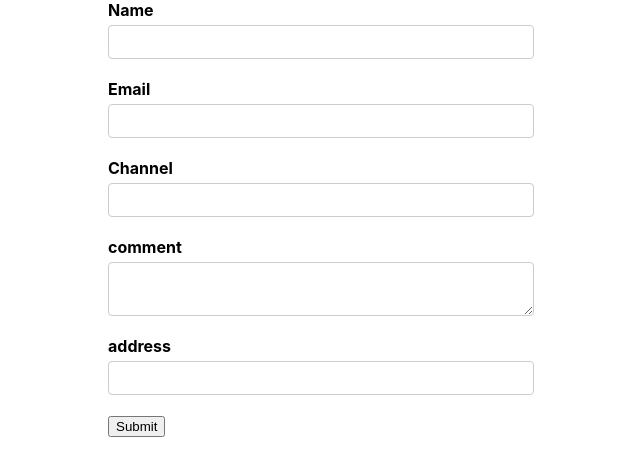
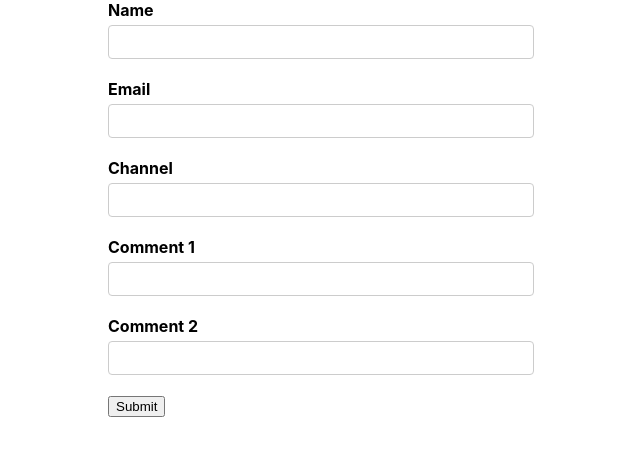
Before and after one commit to ahjam-taoufik/React-Formik, a React (Create React App) app: page / in a window 1280 px wide. Shown: the top 476 px of the page, without its empty margins (319-959 px from the left). Built offline with nearby package versions, Linux system fonts and the light colour scheme.

Commit message:
Nested Objects

```diff
--- a/src/components/FormComponent.js
+++ b/src/components/FormComponent.js
@@ -7,8 +7,11 @@ const FormComponent = () => {
     name: "",
     email: "",
     channel: "",
-    comment:"",
-    address:''
+    comments:{
+       comment1:'',
+       comment2:''
+    }
+
   };
   const onSubmit = (values) => {
       console.log('onsubmit :' ,values);
@@ -52,26 +55,14 @@ const FormComponent = () => {
         </div>
 
         <div className="form-control">
-          <label htmlFor="comment">comment</label>
-          <Field as="textarea" id="comment" name="comment" />
+          <label htmlFor="comment1">Comment 1</label>
+          <Field  type="text" id="comment1" name="comments.comment1" />
         </div>
 
         <div className="form-control">
-        <label htmlFor="address">address</label>
-      {/* ============================================================ */}
-        <Field name='address' >
-
-            {(props)=>{
-                const{field,form,meta}=props
-                console.log(props)
-                console.log(field)
-                return <input type='text' id="address" />
-                }}
-        </Field>
-      {/* ============================================================ */}
+          <label htmlFor="comment2">Comment 2</label>
+          <Field  type="text" id="comment2" name="comments.comment2" />
         </div>
-
-
 
         <button type="submit">Submit</button>
       </Form>
```
